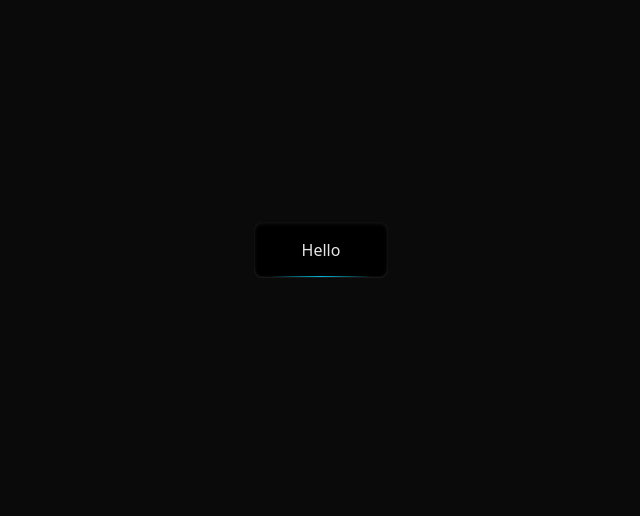
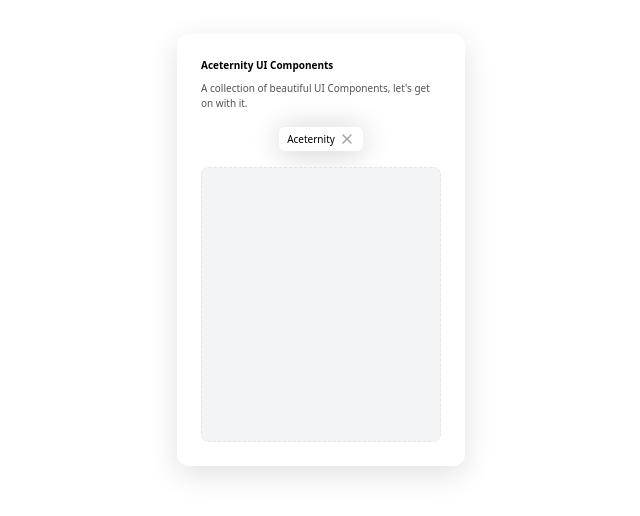
Before and after one commit to anjany06/Motion, a React (Vite) app: page / in a window 1280 px wide. Shown: the part 150-666 px from the top of the page, without its empty margins (319-959 px from the left). Built offline with nearby package versions, Linux system fonts and the light colour scheme.

Commit message:
feat: add lucide-react dependency and implement HoverCard component

```diff
--- a/package.json
+++ b/package.json
@@ -11,6 +11,7 @@
   },
   "dependencies": {
     "@tailwindcss/vite": "^4.1.10",
+    "lucide-react": "^0.522.0",
     "motion": "^12.18.1",
     "react": "^19.1.0",
     "react-dom": "^19.1.0",
--- a/src/App.tsx
+++ b/src/App.tsx
@@ -1,10 +1,12 @@
 import React from "react";
 import Button from "./components/Button";
+import Card from "./components/HoverCard";
 
 const App = () => {
   return (
-    <div>
-      <Button />
+    <div className="h-screen w-full flex items-center justify-center">
+      {/* <Button /> */}
+      <Card />
     </div>
   );
 };
--- /dev/null
+++ b/src/components/HoverCard.tsx
@@ -0,0 +1,167 @@
+import { Cross, MessageCircle, X } from "lucide-react";
+import React, { useState } from "react";
+import { AnimatePresence, motion } from "motion/react";
+
+const Card = () => {
+  const [open, setOpen] = useState(true);
+
+  return (
+    <>
+      <AnimatePresence>
+        {open && (
+          <motion.div
+            initial={{
+              opacity: 0,
+              scale: 0.98,
+              filter: "blur(10px)",
+            }}
+            animate={{
+              opacity: 1,
+              scale: 1,
+              filter: "blur(0px)",
+            }}
+            exit={{
+              opacity: 0,
+              scale: 0.98,
+              filter: "blur(10px)",
+            }}
+            transition={{
+              duration: 0.3,
+              ease: "easeInOut",
+            }}
+            className="w-72 min-h-[27rem] h-[27rem] rounded-xl bg-white shadow-[0_8px_30px_rgba(0,0,0,0.12)]
+  p-6 flex flex-col"
+          >
+            <h2 className="font-bold text-[10px]">Aceternity UI Components</h2>
+            <p className="text-neutral-600 mt-2 text-[10px]">
+              A collection of beautiful UI Components, let's get on with it.
+            </p>
+            <div className="flex justify-center items-center">
+              <button
+                onClick={() => setOpen(false)}
+                className="flex items-center gap-1 text-[10px] mt-4 shadow-[0_2px_30px_rgba(0,0,0,0.20)] rounded-md py-1 px-2"
+              >
+                Aceternity
+                <X className="h-4 w-4 text-neutral-400" />
+              </button>
+            </div>
+            <div className="bg-gray-100 flex-1 mt-4 rounded-lg border border-dashed border-neutral-200 relative">
+              {/* MOTION DIVS HERE */}
+
+              <motion.div
+                initial={{
+                  opacity: 0,
+                  scale: 0.95,
+                  filter: "blur(10px)",
+                }}
+                whileHover={{
+                  opacity: 1,
+                  scale: 1.05,
+                  filter: "blur(0px)",
+                }}
+                transition={{
+                  duration: 0.3,
+                  ease: "easeInOut",
+                }}
+                className="absolute inset-0 h-full w-full border border-neutral-200 bg-white rounded-lg divide-y divide-neutral-200"
+              >
+                <div className="flex gap-2 p-2">
+                  <div className="h-7 w-7 flex-shrink-0 bg-gradient-to-br shadow-[0_2px_30px_rgba(0,0,0,0.20)] bg-white rounded-md flex items-center justify-center">
+                    <MessageCircle
+                      onClick={() => setOpen(false)}
+                      className="h-4 w-4 text-neutral-600"
+                    />
+                  </div>
+                  <div className="flex flex-col">
+                    <p className="text-[8px] font-bold text-neutral-600">
+                      Aceternity UI Components
+                    </p>
+                    <p className="text-neutral-400 text-[8px] mt-1">
+                      A Collection of UI Components
+                    </p>
+                  </div>
+                </div>
+                <div className="flex gap-2 p-2">
+                  <div className="h-7 w-7 flex-shrink-0 bg-gradient-to-br shadow-[0_2px_30px_rgba(0,0,0,0.20)] bg-white rounded-md flex items-center justify-center">
+                    <MessageCircle className="h-4 w-4 text-neutral-600" />
+                  </div>
+                  <div className="flex flex-col">
+                    <p className="text-[8px] font-bold text-neutral-600">
+                      Aceternity UI Components
+                    </p>
+                    <p className="text-neutral-400 text-[8px] mt-1">
+                      A Collection of UI Components
+                    </p>
+                  </div>
+                </div>
+                <div className="flex gap-2 p-2">
+                  <div className="h-7 w-7 flex-shrink-0 bg-gradient-to-br shadow-[0_2px_30px_rgba(0,0,0,0.20)] bg-white rounded-md flex items-center justify-center">
+                    <MessageCircle className="h-4 w-4 text-neutral-600" />
+                  </div>
+                  <div className="flex flex-col">
+                    <p className="text-[8px] font-bold text-neutral-600">
+                      Aceternity UI Components
+                    </p>
+                    <p className="text-neutral-400 text-[8px] mt-1">
+                      A Collection of UI Components
+                    </p>
+                  </div>
+                </div>
+                <div className="flex gap-2 p-2">
+                  <div className="h-7 w-7 flex-shrink-0 bg-gradient-to-br shadow-[0_2px_30px_rgba(0,0,0,0.20)] bg-white rounded-md flex items-center justify-center">
+                    <MessageCircle className="h-4 w-4 text-neutral-600" />
+                  </div>
+                  <div className="flex flex-col">
+                    <p className="text-[8px] font-bold text-neutral-600">
+                      Aceternity UI Components
+                    </p>
+                    <p className="text-neutral-400 text-[8px] mt-1">
+                      A Collection of UI Components
+                    </p>
+                  </div>
+                </div>
+                <div className="flex gap-2 p-2">
+                  <div className="h-7 w-7 flex-shrink-0 bg-gradient-to-br shadow-[0_2px_30px_rgba(0,0,0,0.20)] bg-white rounded-md flex items-center justify-center">
+                    <MessageCircle className="h-4 w-4 text-neutral-600" />
+                  </div>
+                  <div className="flex flex-col">
+                    <p className="text-[8px] font-bold text-neutral-600">
+                      Aceternity UI Components
+                    </p>
+                    <p className="text-neutral-400 text-[8px] mt-1">
+                      A Collection of UI Components
+                    </p>
+                  </div>
+                </div>
+                <div className="flex gap-2 p-2">
+                  <div className="h-7 w-7 flex-shrink-0 bg-gradient-to-br shadow-[0_2px_30px_rgba(0,0,0,0.20)] bg-white rounded-md flex items-center justify-center">
+                    <MessageCircle className="h-4 w-4 text-neutral-600" />
+                  </div>
+                  <div className="flex flex-col">
+                    <p className="text-[8px] font-bold text-neutral-600">
+                      Aceternity UI Components
+                    </p>
+                    <p className="text-neutral-400 text-[8px] mt-1">
+                      A Collection of UI Components
+                    </p>
+                  </div>
+                </div>
+              </motion.div>
+
+              {/*
+        MOTION DIVS ENDS HERE */}
+            </div>
+          </motion.div>
+        )}
+      </AnimatePresence>
+    </>
+  );
+};
+
+export default Card;
+
+//inset-0 means top-0 right-0 bottom-0 left-0
+//divide-y divide-neutral-200 means it will create a horizontal line between the divs (like the separator)
+//exit means when the component is removed from the DOM, it will animate out
+//AnimatePresence is used to animate the component when it is removed from the DOM (so, whenever you have exit animation maks sure wrap into the animatePresence component)
+//animatePresence ka use jb boolean k basis state switch krte hai
```
Also changed, not shown: 1 other file (tests, documents, lock files or other folders).
